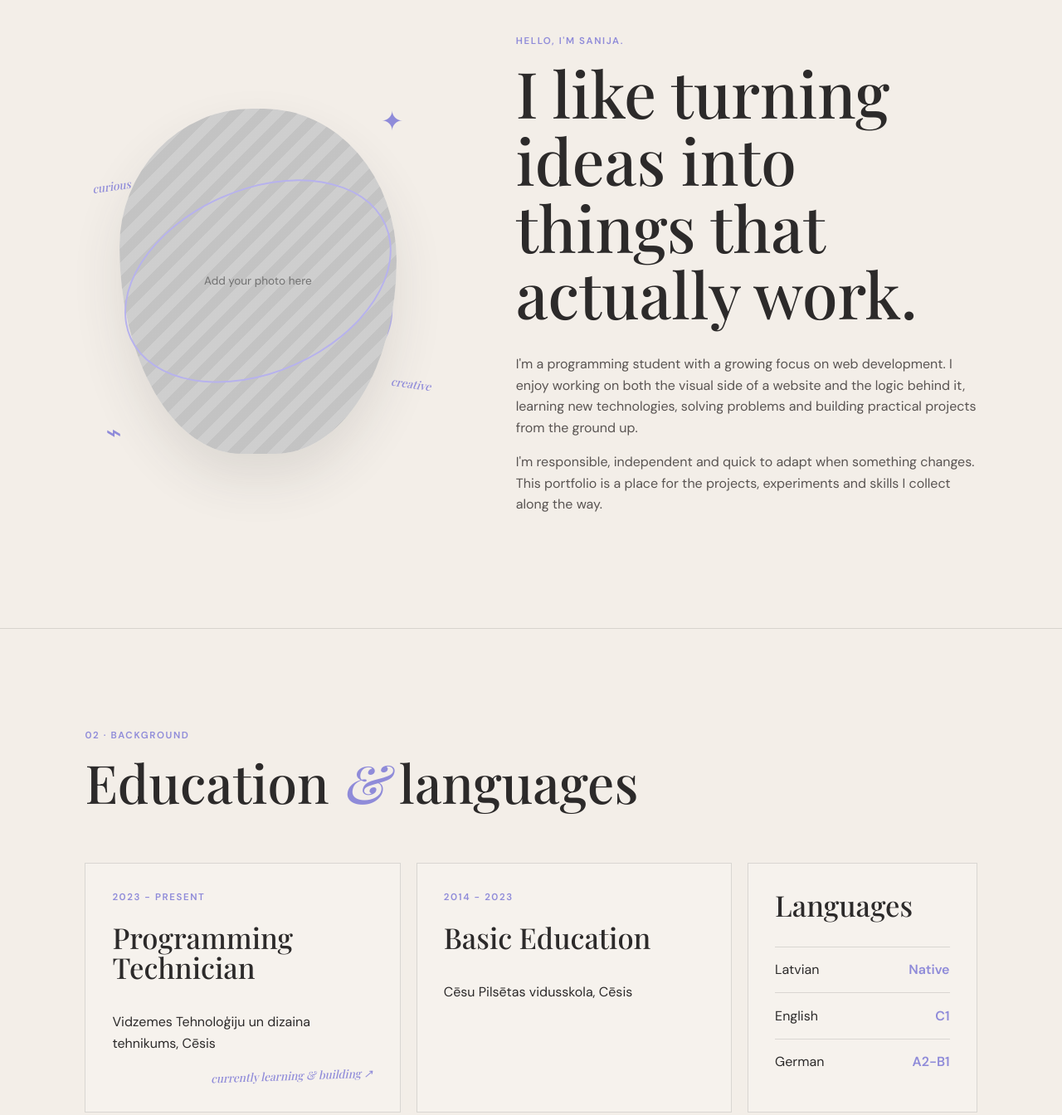
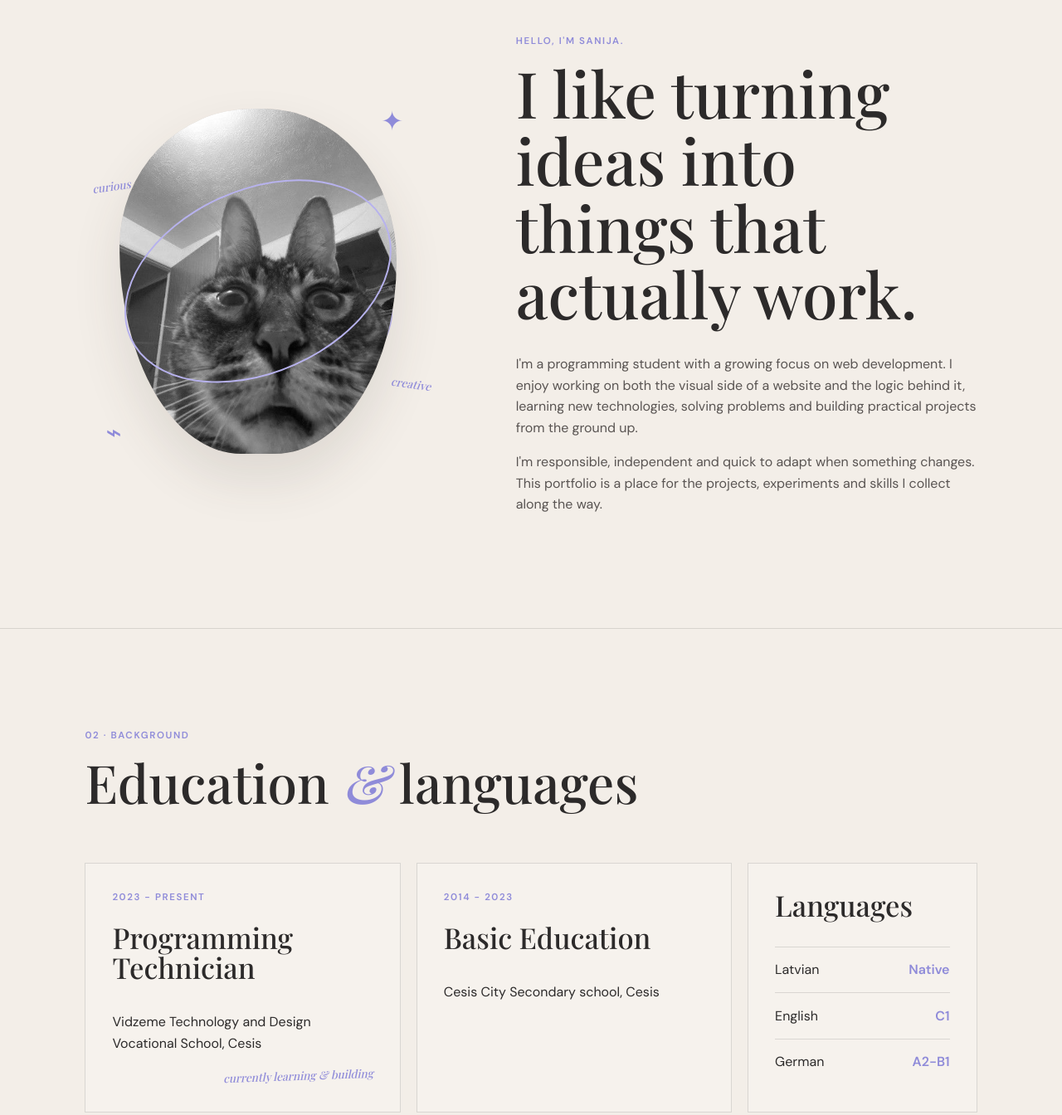
Before and after one commit to Sanchiks07/portfolio-eng, a plain HTML site: page index.html in a window 1280 px wide. Shown: the part 880-2224 px from the top of the page at 83% size. Drawn offline with nearby package versions, Linux system fonts and the light colour scheme; a web font is replaced by a local one.

Commit message:
pievienoju manu bildi

```diff
--- a/index.html
+++ b/index.html
@@ -51,7 +51,7 @@
 
             <div class="about-visual reveal">
                 <div class="portrait-placeholder">
-                    <span>Add your photo here</span>
+                    <img src="my-photo.jpg" alt="Sanija Mtniece">
                 </div>
                 <span class="doodle doodle-one">✦</span>
                 <span class="doodle doodle-two">⌁</span>
@@ -81,14 +81,14 @@
                 <article class="timeline-card reveal">
                     <span class="year">2023 - present</span>
                     <h3>Programming Technician</h3>
-                    <p>Vidzemes Tehnoloģiju un dizaina tehnikums, Cēsis</p>
-                    <span class="hand-note">currently learning & building ↗</span>
+                    <p>Vidzeme Technology and Design Vocational School, Cesis</p>
+                    <span class="hand-note">currently learning & building</span>
                 </article>
 
                 <article class="timeline-card reveal">
                     <span class="year">2014 - 2023</span>
                     <h3>Basic Education</h3>
-                    <p>Cēsu Pilsētas vidusskola, Cēsis</p>
+                    <p> Cesis City Secondary school, Cesis</p>
                 </article>
 
                 <aside class="language-card reveal">
@@ -150,8 +150,8 @@
         <section class="projects section-dark" id="projects">
             <div class="section-heading reveal">
                 <p class="eyebrow">04 · Selected work</p>
-                <h2>Projects.</h2>
-                <p class="section-intro">A few things I've built, plus plenty of room for the inevitable projects I'll start at 2 a.m.</p>
+                <h2>Projects</h2>
+                <p class="section-intro">A few things I've built, plus plenty of room for the inevitable<br>projects I'll start at 2 a.m.</p>
             </div>
 
             <div class="project-grid">
--- a/style.css
+++ b/style.css
@@ -249,17 +249,26 @@ h3 {
 .portrait-placeholder {
     width: min(360px, 80%);
     aspect-ratio: 4 / 5;
-    display: grid;
-    place-items: center;
-    text-align: center;
+    position: relative;
+    overflow: hidden;
     background:
         linear-gradient(rgba(41,41,41,.1), rgba(41,41,41,.1)),
-        repeating-linear-gradient(135deg, #ddd4cc 0 12px, #e8e0d8 12px 24px);
+        repeating-linear-gradient(
+            135deg,
+            #ddd4cc 0 12px,
+            #e8e0d8 12px 24px
+        );
     border-radius: 48% 48% 44% 44% / 40% 44% 56% 60%;
+    box-shadow: 0 30px 60px rgba(67,57,52,.12);
+}
+
+.portrait-placeholder img {
+    width: 100%;
+    height: 100%;
+    object-fit: cover;
+    object-position: center;
+    display: block;
     filter: grayscale(1);
-    color: var(--muted);
-    font-size: .85rem;
-    box-shadow: 0 30px 60px rgba(67,57,52,.12);
 }
 
 .about-visual::before, .about-visual::after {
```
Also changed, not shown: script.js (+3 -11 lines), my-photo.jpg (added).
